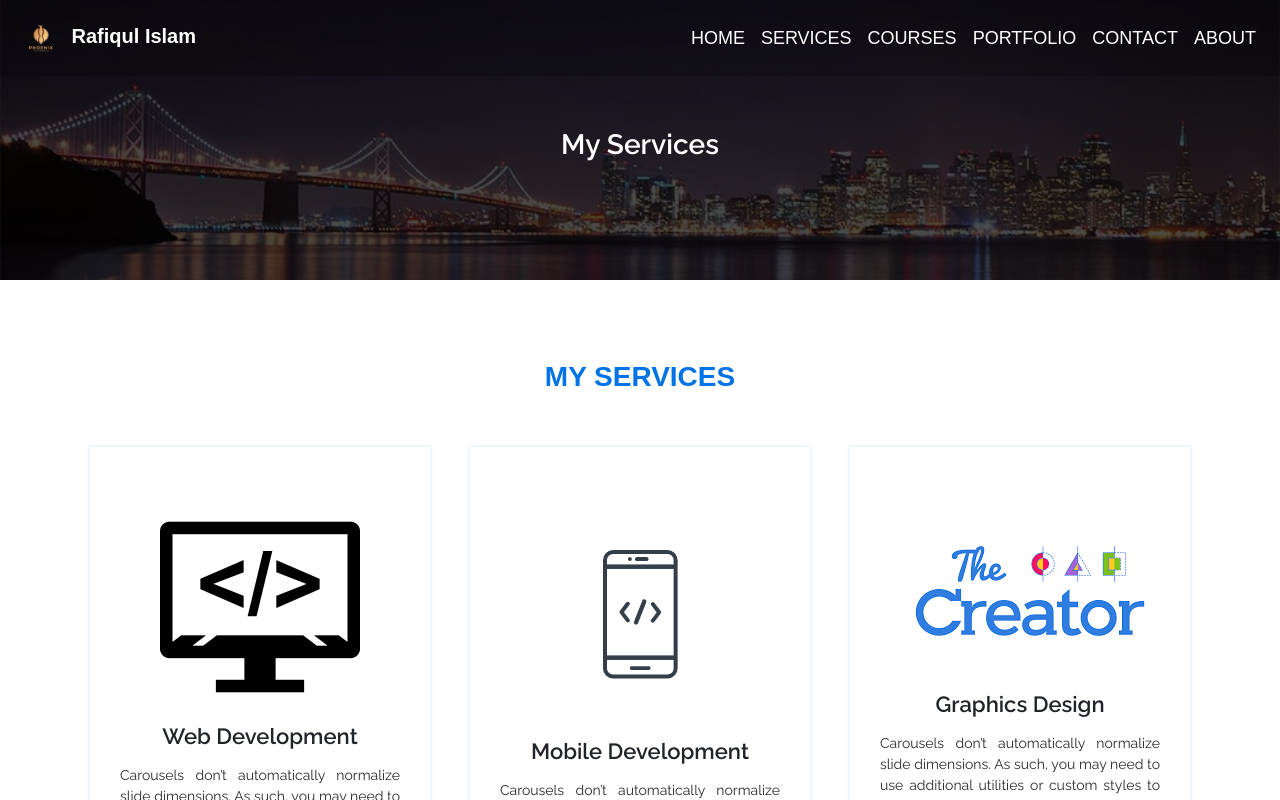
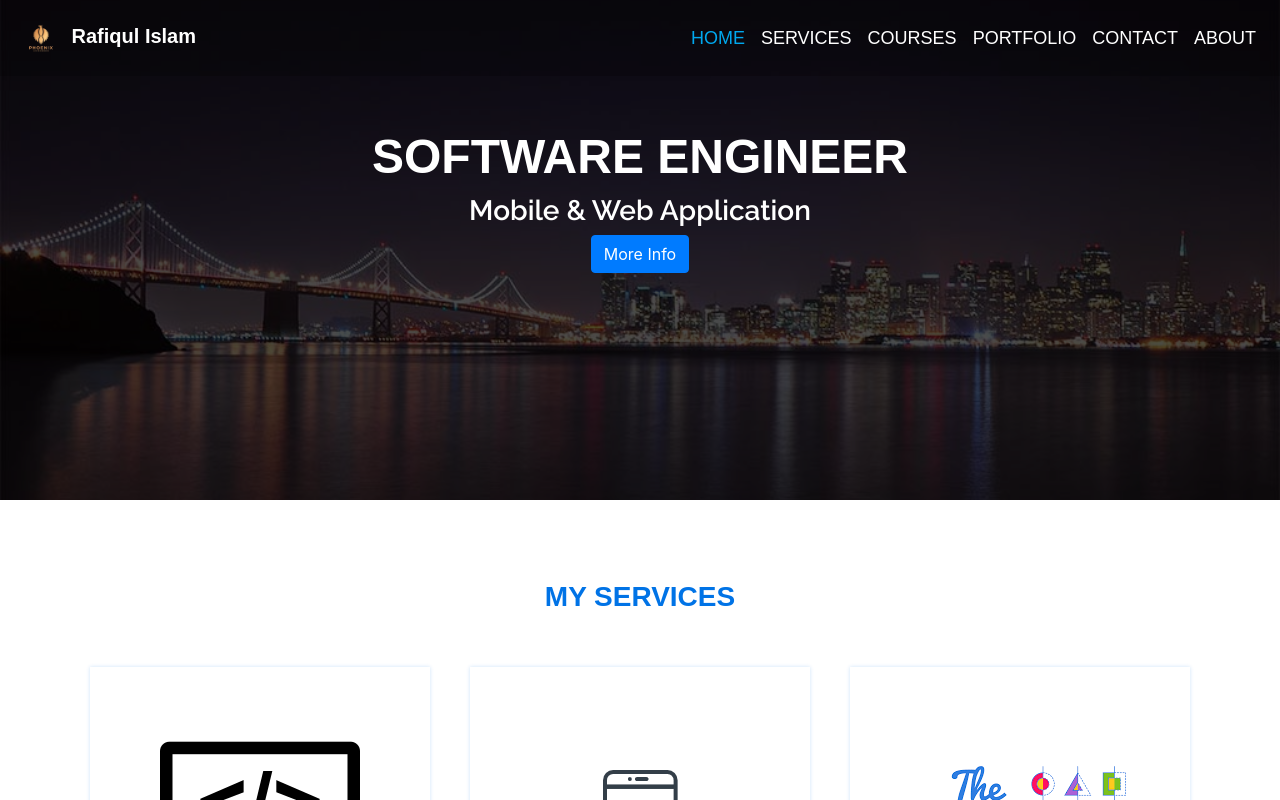
Before and after one commit to pustian-rafiq/my-app, a React (Create React App) app: page / in a window 1280 px wide. Shown: the top 800 px of the page. Built offline with nearby package versions, Linux system fonts and the light colour scheme.

Commit message:
active menu style and dynamic page title

```diff
--- a/package.json
+++ b/package.json
@@ -15,6 +15,7 @@
     "react-bootstrap": "^1.4.0",
     "react-countup": "^4.3.3",
     "react-dom": "^17.0.2",
+    "react-router-dom": "^5.2.0",
     "react-scripts": "4.0.1",
     "react-slick": "^0.28.1",
     "react-visibility-sensor": "^5.1.1",
--- a/public/index.html
+++ b/public/index.html
@@ -14,7 +14,7 @@
     <link rel="manifest" href="%PUBLIC_URL%/manifest.json" />
     <link rel="preconnect" href="https://fonts.gstatic.com">
 <link href="https://fonts.googleapis.com/css2?family=Montserrat:wght@300;400;500;600;700&family=Raleway:wght@300;400;500;600;700&display=swap" rel="stylesheet">
-    <title>React Project</title>
+
   </head>
   <body>
     <noscript>You need to enable JavaScript to run this app.</noscript>
--- a/src/App.js
+++ b/src/App.js
@@ -1,19 +1,19 @@
 import React from 'react'
 import './App.css';
-import ServicePage from './pages/ServicePage';
+// import ServicePage from './pages/ServicePage';
 
 // import ContactPage from './pages/ContactPage';
 // import PortfolioPage from './pages/PortfolioPage';
 // import CoursesPage from './pages/CoursesPage';
 // import AboutPage from './pages/AboutPage';
-// import HomePage from './pages/HomePage'
+ import AppRoute from './router/AppRoute';
+ import {BrowserRouter} from 'react-router-dom'
 
 function App() {
   return (
-    <div>
-
-    <ServicePage/>
-    </div>
+   <BrowserRouter>
+      <AppRoute/>
+   </BrowserRouter>
   );
 }
 
--- a/src/asset/css/custom.css
+++ b/src/asset/css/custom.css
@@ -25,7 +25,7 @@
 .navItem{
     font-family: 'Montserreat', sans-serif;
     font-weight: 500;
-    color:#ffffff !important;
+    color:#ffffff ; /* ekhane !important use korle activeStyle kaj korbena*/
     font-size: 18px;
 }
 .navItemScroll{
--- a/src/components/TopNavigation/TopNavigation.js
+++ b/src/components/TopNavigation/TopNavigation.js
@@ -4,16 +4,19 @@ import React, { Component,Fragment } from 'react'
 import { Navbar,Nav } from 'react-bootstrap'
 import beforeScroll  from '../../asset/images/beforescroll.png'
 import afterScroll  from '../../asset/images/afterscroll.png'
+import {NavLink} from 'react-router-dom'
+
 
 export class TopNavigation extends Component {
-  constructor(){
+  constructor(props){
       super();
       this.state = {
           navBarTitle: "navTitle",
           navBarLogo: [beforeScroll],
           navBackgroundColor: "navBackground",//css class
           navItem: "navItem",//css class
-          navVariant: "dark"
+          navVariant: "dark",
+         // pageTitle: props.title // this title is used for dynamic page title
       }
   }
 
@@ -31,6 +34,8 @@ export class TopNavigation extends Component {
     render() {
         return (
             <Fragment>
+                <title>{this.props.title}</title>
+                {/* <title>{this.state.pageTitle}</title> */}
                 <Navbar  variant={this.state.navVariant} className={this.state.navBackgroundColor} fixed="top" collapseOnSelect expand="lg"  >
                     <Navbar.Brand className={this.state.navBarTitle} href="#home"><img className="NavLogo" src={this.state.navBarLogo} alt="Logo"/> Rafiqul Islam</Navbar.Brand>
                     <Navbar.Toggle aria-controls="responsive-navbar-nav" />
@@ -39,13 +44,12 @@ export class TopNavigation extends Component {
 
                         </Nav>
                         <Nav >
-                            <Nav.Link className={this.state.navItem} href="#deets">HOME</Nav.Link>
-                            <Nav.Link className={this.state.navItem} href="#deets">SERVICES</Nav.Link>
-                            <Nav.Link className={this.state.navItem} href="#deets">COURSES</Nav.Link>
-                            <Nav.Link className={this.state.navItem} href="#deets">PORTFOLIO</Nav.Link>
-                            <Nav.Link className={this.state.navItem} href="#deets">CONTACT</Nav.Link>
-                            <Nav.Link className={this.state.navItem} href="#deets">ABOUT</Nav.Link>
-
+                            <Nav.Link> <NavLink exact activeStyle={{ color:'#00a8ee' }} className={this.state.navItem} to="/">HOME</NavLink> </Nav.Link>
+                            <Nav.Link>  <NavLink exact activeStyle={{ color:'#00a8ee' }} className={this.state.navItem} to="/service">SERVICES</NavLink> </Nav.Link>
+                            <Nav.Link>  <NavLink exact activeStyle={{ color:'#00a8ee' }}  className={this.state.navItem} to="/course">COURSES</NavLink> </Nav.Link>
+                            <Nav.Link>   <NavLink exact activeStyle={{ color:'#00a8ee' }}  className={this.state.navItem} to="/portfolio">PORTFOLIO</NavLink> </Nav.Link>
+                            <Nav.Link> <NavLink  exact activeStyle={{ color:'#00a8ee' }} className={this.state.navItem} to="/contact">CONTACT</NavLink> </Nav.Link>
+                            <Nav.Link> <NavLink exact activeStyle={{ color:'#00a8ee' }}  className={this.state.navItem} to="/about">ABOUT</NavLink> </Nav.Link>
 
                         </Nav>
                     </Navbar.Collapse>
--- a/src/pages/AboutPage.js
+++ b/src/pages/AboutPage.js
@@ -7,7 +7,7 @@ export default class AboutPage extends Component {
     render() {
         return (
             <Fragment>
-                <TopNavigation/>
+                <TopNavigation title="About"/>
                 <PageTop pageTitle="About Me" />
                 <AboutDescription/>
                 <Footer/>
--- a/src/pages/ContactPage.js
+++ b/src/pages/ContactPage.js
@@ -7,7 +7,7 @@ class ContactPage extends Component {
     render() {
         return (
             <Fragment>
-                <TopNavigation/>
+                <TopNavigation title="Contact" />
                 <PageTop pageTitle="Contact Me" />
                 <ContactSection/>
                 <Footer/>
--- a/src/pages/CoursesPage.js
+++ b/src/pages/CoursesPage.js
@@ -8,7 +8,7 @@ export default class CoursesPage extends Component {
     render() {
         return (
             <Fragment>
-                <TopNavigation/>
+                <TopNavigation title="Course" />
                 <PageTop pageTitle="ALl Courses" />
                 <AllCourses/>
                 <Footer/>
--- a/src/pages/HomePage.js
+++ b/src/pages/HomePage.js
@@ -15,7 +15,7 @@ export class HomePage extends Component {
     render() {
         return (
             <Fragment>
-                <TopNavigation/>
+                <TopNavigation title="Home" />
                 <TopBanner/>
                 <Services/>
                 <Analysis/>
--- a/src/pages/PortfolioPage.js
+++ b/src/pages/PortfolioPage.js
@@ -7,7 +7,7 @@ class PortfolioPage extends Component {
     render() {
         return (
             <Fragment>
-                <TopNavigation/>
+                <TopNavigation title="Projects" />
                 <PageTop pageTitle="My Portfolio" />
                 <AllProjects/>
                 <Footer/>
--- a/src/pages/ServicePage.js
+++ b/src/pages/ServicePage.js
@@ -10,7 +10,7 @@ class ServicePage extends Component {
     render() {
         return (
             <Fragment>
-                <TopNavigation/>
+                <TopNavigation title="Services" />
                 <PageTop pageTitle="My Services" />
                 <Services/>
                 <ContactSection/>
--- /dev/null
+++ b/src/router/AppRoute.js
@@ -0,0 +1,28 @@
+import React, { Component,Fragment } from 'react'
+import {Route, Switch} from 'react-router-dom';
+import HomePage from '../pages/HomePage'
+import ServicePage from '../pages/ServicePage'
+import CoursesPage from '../pages/CoursesPage';
+import PortfolioPage from '../pages/PortfolioPage';
+import ContactPage from '../pages/ContactPage';
+import AboutPage from '../pages/AboutPage';
+
+
+export default class AppRoute extends Component {
+    render() {
+        return (
+            <Fragment>
+                <Switch>
+                    <Route exact path="/" component={HomePage}/>
+                    <Route exact path="/service" component={ServicePage}/>
+                    <Route exact path="/course" component={CoursesPage}/>
+                    <Route exact path="/portfolio" component={PortfolioPage}/>
+                    <Route exact path="/contact" component={ContactPage}/>
+                    <Route exact path="/about" component={AboutPage}/>
+
+                </Switch>
+
+            </Fragment>
+        )
+    }
+}
```
Also changed, not shown: 2 other files (tests, documents, lock files or other folders).
